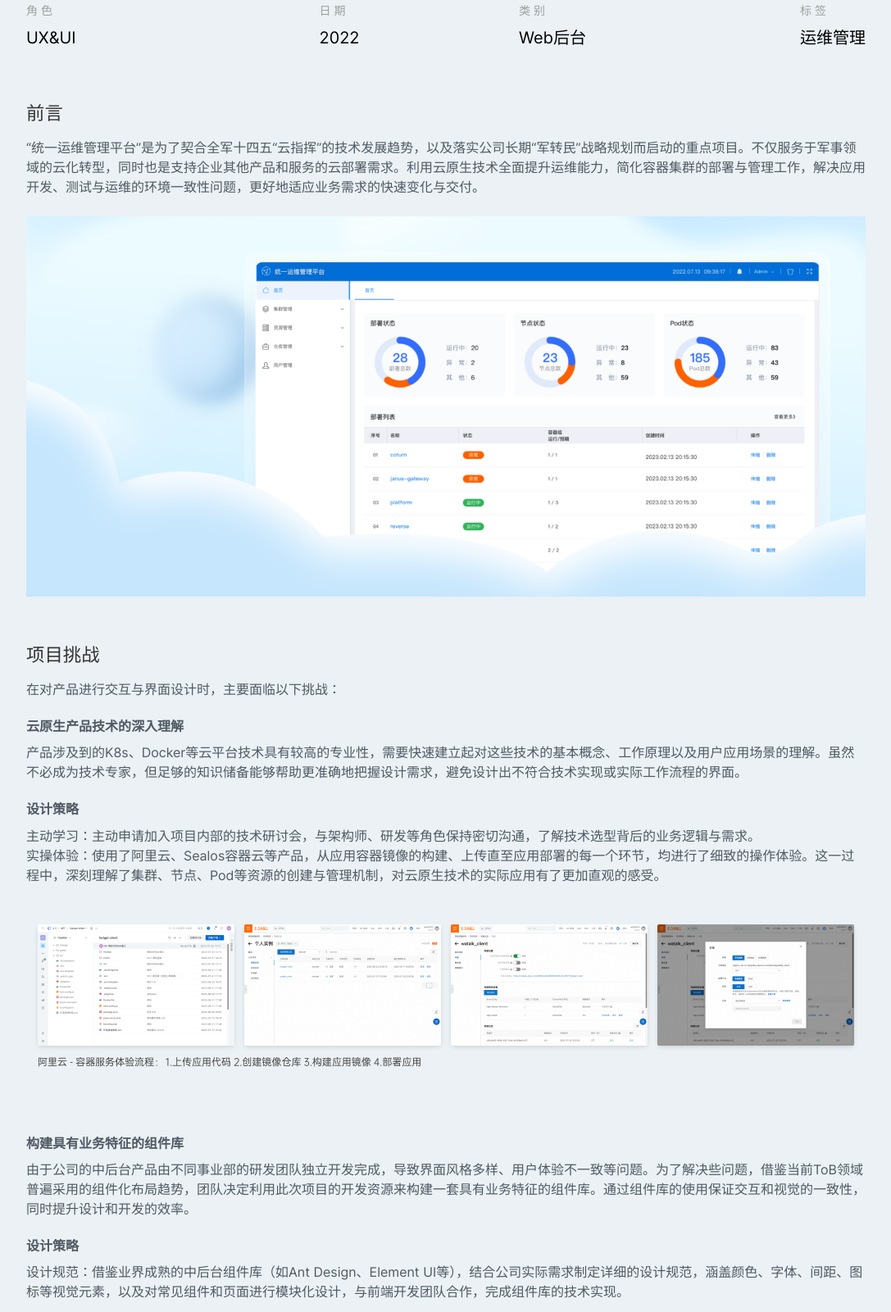
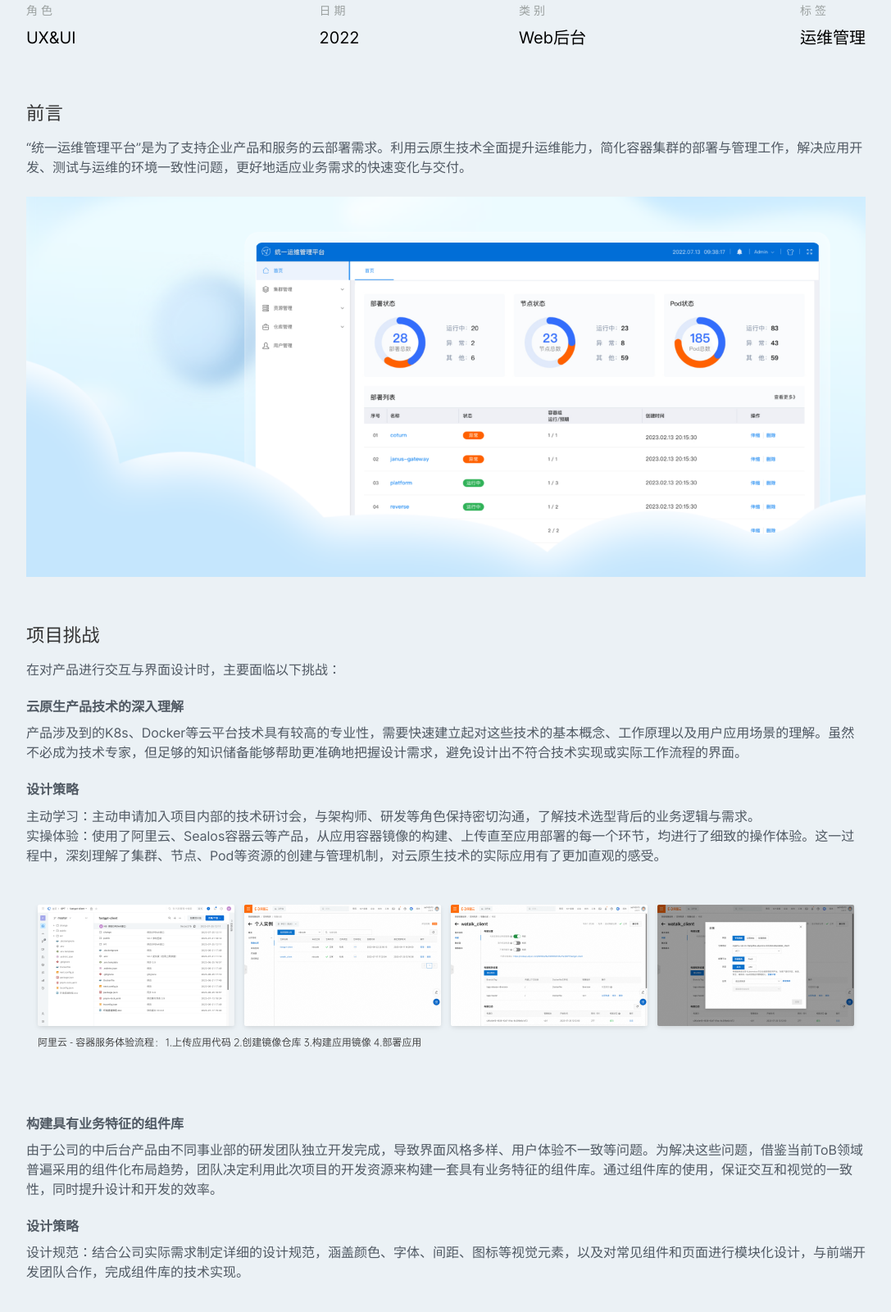
Before and after one commit to ae7435773/NieBiao, a plain HTML site: page project4.html in a window 1280 px wide. Shown: the part 369-1970 px from the top of the page at 82% size, without its empty margins (96-1183 px from the left). Drawn offline with Linux system fonts and the light colour scheme.

Commit message:
更新文案

```diff
--- a/project4.html
+++ b/project4.html
@@ -112,7 +112,7 @@
                             <h5>前言</h5>
                             <!-- 间隔占位 <p>‍</p>-->
                             <!-- 文本内容 -->
-                            <p>“统一运维管理平台”是为了契合全军十四五“云指挥”的技术发展趋势，以及落实公司长期“军转民”战略规划而启动的重点项目。不仅服务于军事领域的云化转型，同时也是支持企业其他产品和服务的云部署需求。利用云原生技术全面提升运维能力，简化容器集群的部署与管理工作，解决应用开发、测试与运维的环境一致性问题，更好地适应业务需求的快速变化与交付。</p>
+                            <p>“统一运维管理平台”是为了支持企业产品和服务的云部署需求。利用云原生技术全面提升运维能力，简化容器集群的部署与管理工作，解决应用开发、测试与运维的环境一致性问题，更好地适应业务需求的快速变化与交付。</p>
                             <!-- 内容图片 -->
                             <figure style="max-width:2000px"
                                     class="w-richtext-align-fullwidth w-richtext-figure-type-image">
@@ -142,11 +142,11 @@
                             <p>‍</p>
 
                             <h6>构建具有业务特征的组件库</h6>
-                            <p>由于公司的中后台产品由不同事业部的研发团队独立开发完成，导致界面风格多样、用户体验不一致等问题。为了解决些问题，借鉴当前ToB领域普遍采用的组件化布局趋势，团队决定利用此次项目的开发资源来构建一套具有业务特征的组件库。通过组件库的使用保证交互和视觉的一致性，同时提升设计和开发的效率。
+                            <p>由于公司的中后台产品由不同事业部的研发团队独立开发完成，导致界面风格多样、用户体验不一致等问题。为解决这些问题，借鉴当前ToB领域普遍采用的组件化布局趋势，团队决定利用此次项目的开发资源来构建一套具有业务特征的组件库。通过组件库的使用，保证交互和视觉的一致性，同时提升设计和开发的效率。
                             </p>
 
                             <h6>设计策略</h6>
-                            <p>设计规范：借鉴业界成熟的中后台组件库（如Ant Design、Element UI等），结合公司实际需求制定详细的设计规范，涵盖颜色、字体、间距、图标等视觉元素，以及对常见组件和页面进行模块化设计，与前端开发团队合作，完成组件库的技术实现。
+                            <p>设计规范：结合公司实际需求制定详细的设计规范，涵盖颜色、字体、间距、图标等视觉元素，以及对常见组件和页面进行模块化设计，与前端开发团队合作，完成组件库的技术实现。
                             </p>
                             <!-- 内容图片 -->
                             <figure style="max-width:2000px"
@@ -228,7 +228,7 @@
                             <p>‍</p>
 
                             <h5>最后</h5>
-                            <p>经过团队的共同努力，成功设计并实现了云原生统一运维管理平台。该平台功能全面、界面友好、操作便捷，在多个高并发场景下表现优异，有效支持了业务的快速发展。同时，设计的组件库也在团队获得了认可与应用，显著提升了后续项目的开发效率与视觉一致性。以下是部分应用组件库的产品展示。
+                            <p>在团队的共同努力下，成功设计并推出了云原生统一运维管理平台。该平台功能全面、界面友好、操作便捷，在多个高并发场景下表现优异，充分满足了产品和服务的云部署需求。同时，组件库也在团队获得了认可与应用，显著提升了后续项目的开发效率与视觉一致性。以下是部分应用组件库的产品展示。
                             </p>
                             <br>
                             <!-- 内容图片 -->
```
Also changed, not shown: about.html (+5 -4 lines), index.html (+4 -5 lines).
